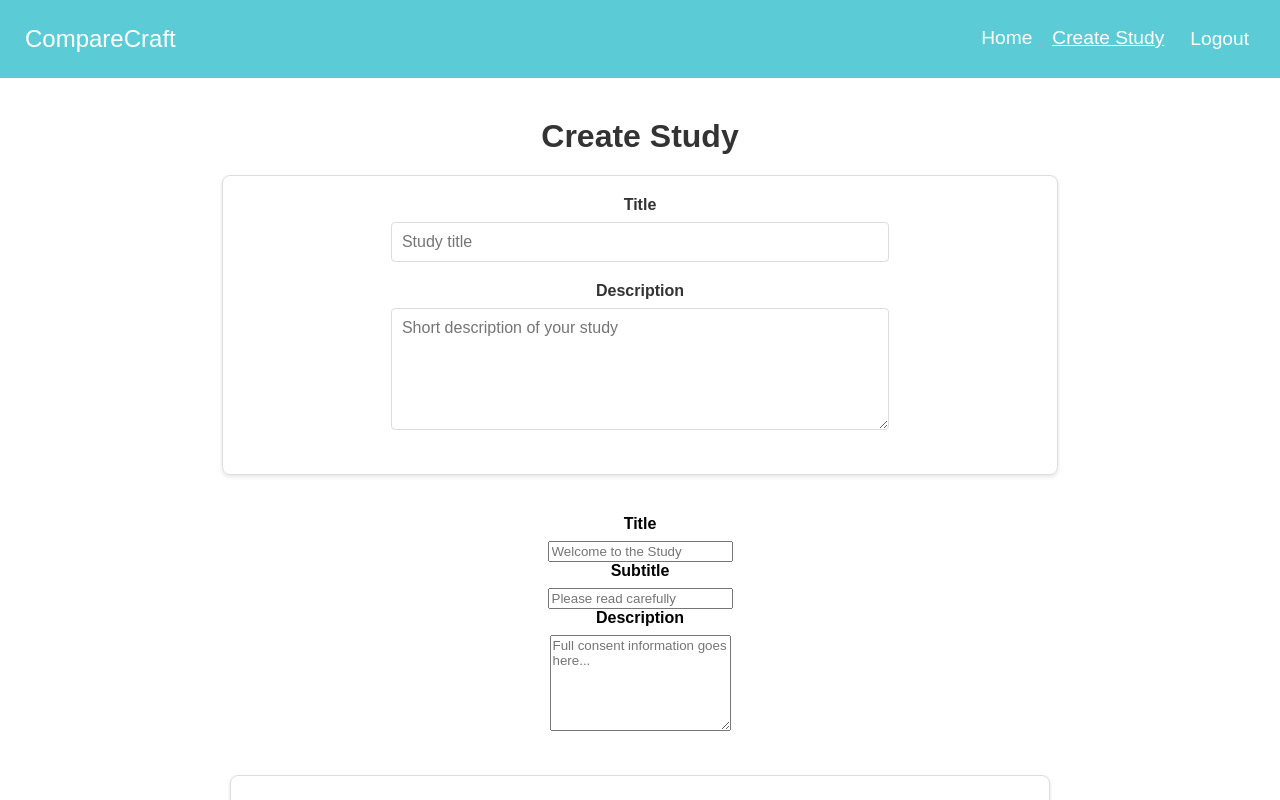
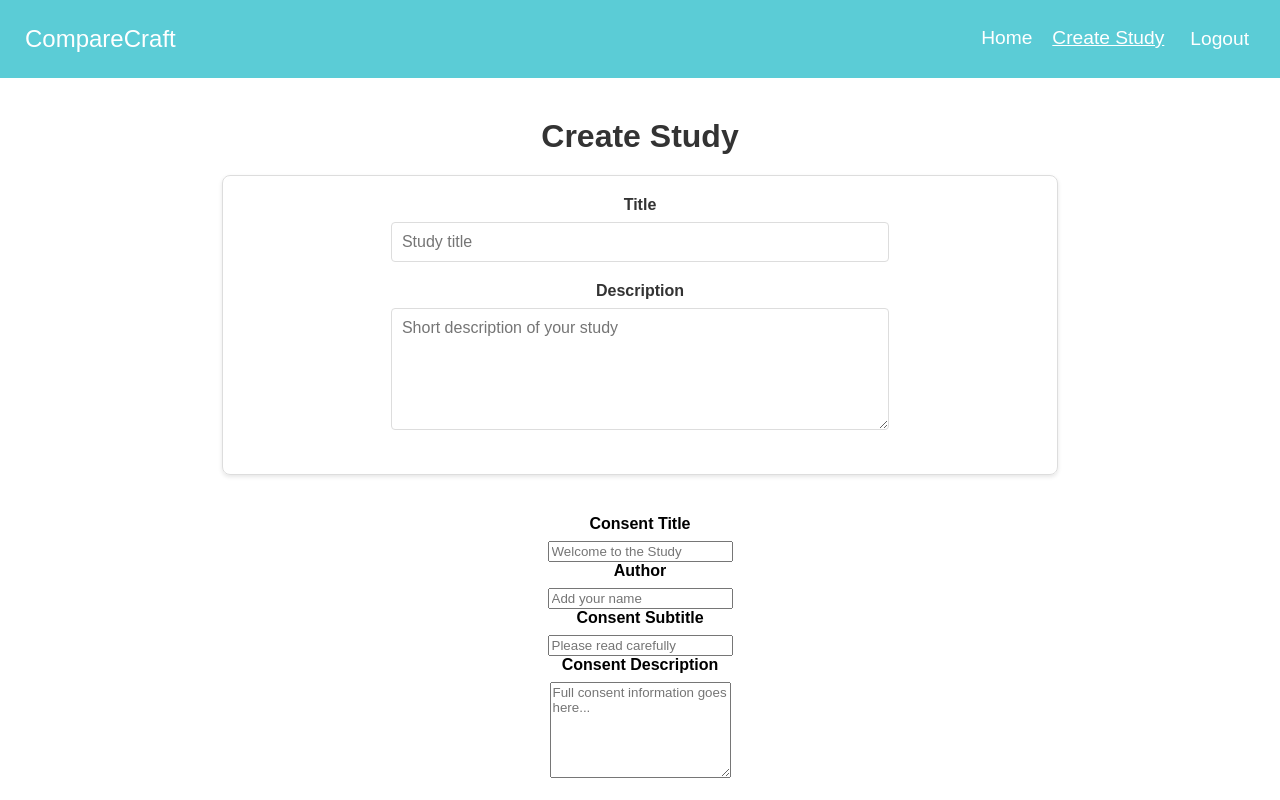
Before and after one commit to miasannstud/webproject, a React (Vite) app in the folder front-end/: page /createStudy in a window 1280 px wide. Shown: the top 800 px of the page. Built offline with nearby package versions, Linux system fonts and the light colour scheme; no server answers; sample sign-in values are in the browser's storage; what country-list would draw is missing.

Commit message:
adding author to consent form

```diff
--- a/front-end/src/pages/createStudy/CreateStudy.jsx
+++ b/front-end/src/pages/createStudy/CreateStudy.jsx
@@ -19,7 +19,7 @@ function CreateStudy() {
   const [successMessage, setSuccessMessage] = useState("");
   const [studyId, setStudyId] = useState(null);
   const [demographics, setDemographics] = useState([]);
-  const [consent, setConsent] = useState({ title: "", subtitle: "", text: "", });
+  const [consent, setConsent] = useState({ title: "", author: "", subtitle: "", text: "", });
 
   useEffect(() => {
     if (!studyId) {
@@ -30,7 +30,7 @@ function CreateStudy() {
         questions: [],
         createdBy: researcherId,
         expirationDate,
-        consent: { title: "", subtitle: "", text: "" },
+        consent: { title: "", author: "", subtitle: "", text: "" },
         draft: true,
       }).then((draft) => {
         setStudyId(draft._id);
@@ -56,6 +56,7 @@ function CreateStudy() {
   }, [title, description, questions, artifacts, successMessage]);
 
   const handleConsentTitle   = (val) => setConsent(c => ({ ...c, title: val }));
+  const handleConsentAuthor = (val) => setConsent(c => ({ ...c, author: val }));
   const handleConsentSubtitle = (val) => setConsent(c => ({ ...c, subtitle: val }));
   const handleConsentText    = (val) => setConsent(c => ({ ...c, text: val }));
 
@@ -144,9 +145,11 @@ function CreateStudy() {
       <div className={styles.consentContainer}>
         <ConsentCard
           consentTitle={consent.title}
+          consentAuthor={consent.author}
           consentSubtitle={consent.subtitle}
           consentText={consent.text}
           onTitleChange={handleConsentTitle}
+          onAuthorChange={handleConsentAuthor}
           onSubtitleChange={handleConsentSubtitle}
           onTextChange={handleConsentText}
         />
--- a/front-end/src/pages/createStudy/consentCard/ConsentCard.jsx
+++ b/front-end/src/pages/createStudy/consentCard/ConsentCard.jsx
@@ -1,9 +1,11 @@
 
 function ConsentCard({
   consentTitle,
+  consentAuthor,
   consentSubtitle,
   consentText,
   onTitleChange,
+  onAuthorChange,
   onSubtitleChange,
   onTextChange,
 }) {
@@ -11,10 +13,11 @@ function ConsentCard({
     <div>
 
       <div>
-        <label htmlFor="consent-title">Title</label>
+        <label htmlFor="consent-title">Consent Title</label>
         <input
           id="consent-title"
           type="text"
+          required
           value={consentTitle}
           onChange={(e) => onTitleChange(e.target.value)}
           placeholder="Welcome to the Study"
@@ -22,7 +25,18 @@ function ConsentCard({
       </div>
 
       <div>
-        <label htmlFor="consent-subtitle">Subtitle</label>
+        <label htmlFor="consent-author">Author</label>
+        <input
+          id="consent-author"
+          type="text"
+          value={consentAuthor}
+          onChange={(e) => onAuthorChange(e.target.value)}
+          placeholder="Add your name"
+        />
+      </div>
+
+      <div>
+        <label htmlFor="consent-subtitle">Consent Subtitle</label>
         <input
           id="consent-subtitle"
           type="text"
@@ -33,9 +47,10 @@ function ConsentCard({
       </div>
 
       <div>
-        <label htmlFor="consent-text">Description</label>
+        <label htmlFor="consent-text">Consent Description</label>
         <textarea
           id="consent-text"
+          required
           rows={6}
           value={consentText}
           onChange={(e) => onTextChange(e.target.value)}
--- a/front-end/src/pages/dashboard/EditStudy.jsx
+++ b/front-end/src/pages/dashboard/EditStudy.jsx
@@ -18,7 +18,7 @@ function EditStudy() {
   const [expirationDate, setExpirationDate] = useState("");
   const [questions, setQuestions] = useState([]);
   const [artifacts, setArtifacts] = useState([]);
-  const [consent, setConsent] = useState({ title: "", subtitle: "", text: "", });
+  const [consent, setConsent] = useState({ title: "", author: "", subtitle: "", text: "", });
   const [error, setError] = useState("");
   const [successMessage, setSuccessMessage] = useState("");
   const [demographics, setDemographics] = useState([]);
@@ -42,6 +42,7 @@ function EditStudy() {
         setDemographics(study.demographics || []);
         setConsent({
           title: study.consent?.title || "",
+          author: study.consent?.author || "",
           subtitle: study.consent?.subtitle || "",
           text: study.consent?.text || "",
         });
@@ -53,6 +54,7 @@ function EditStudy() {
   }, [studyId]);
 
   const handleConsentTitle    = (val) => setConsent(c => ({ ...c, title: val }));
+  const handleConsentAuthor   = (val) => setConsent(c => ({ ...c, author: val }));
   const handleConsentSubtitle = (val) => setConsent(c => ({ ...c, subtitle: val }));
   const handleConsentText     = (val) => setConsent(c => ({ ...c, text: val }));
 
@@ -106,9 +108,11 @@ function EditStudy() {
       <div className={styles.consentContainer}>
         <ConsentCard
           consentTitle={consent.title}
+          consentAuthor={consent.author}
           consentSubtitle={consent.subtitle}
           consentText={consent.text}
           onTitleChange={handleConsentTitle}
+          onAuthorChange={handleConsentAuthor}
           onSubtitleChange={handleConsentSubtitle}
           onTextChange={handleConsentText}
         />
--- a/front-end/src/pages/participant/ConsentForm.jsx
+++ b/front-end/src/pages/participant/ConsentForm.jsx
@@ -5,12 +5,14 @@ function ConsentForm({
   onConsentChange,
   onNext,
   consentTitle,
+  consentAuthor,
   consentSubtitle,
   consentText,
 }) {
   return (
     <div className={styles.consentContainer}>
       <h2>{consentTitle}</h2>
+      {consentAuthor && <p className={styles.author}>Study created by: {consentAuthor}</p>}
       {consentSubtitle && <h4 className={styles.subtitle}>{consentSubtitle}</h4>}
       <p className={styles.body}>{consentText}</p>
 
--- a/front-end/src/pages/participant/ParticipantFlow.jsx
+++ b/front-end/src/pages/participant/ParticipantFlow.jsx
@@ -56,6 +56,7 @@ function ParticipantFlow() {
               onConsentChange={setConsent}
               onNext={handleConsentNext}
               consentTitle={study.consent.title}
+              consentAuthor={study.consent.author}
               consentSubtitle={study.consent.subtitle}
               consentText={study.consent.text}
             />
```
Also changed, not shown: 1 other file (tests, documents, lock files or other folders).
